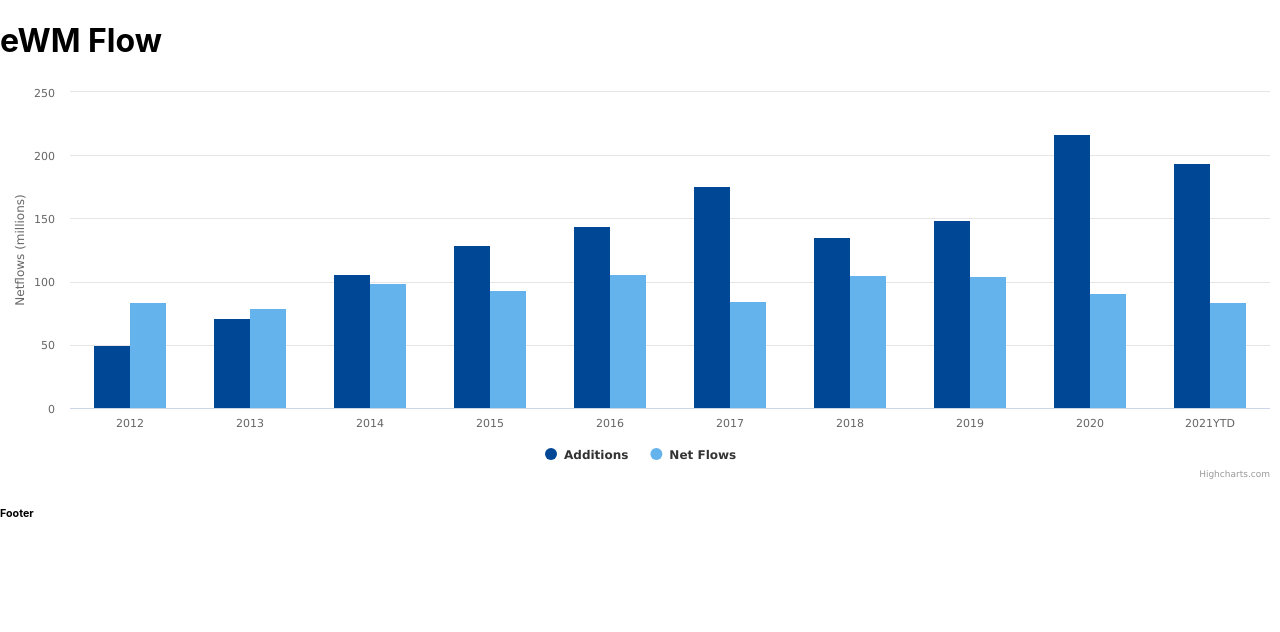
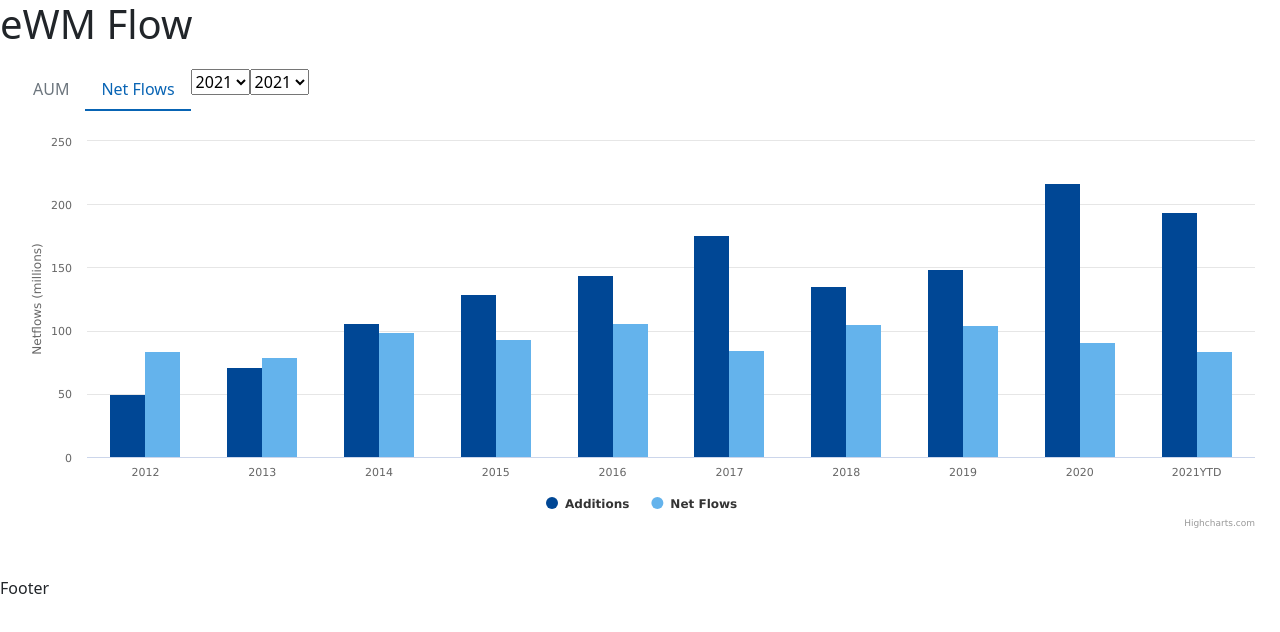
Before and after one commit to Manav15/poc-app, a React (Create React App) app: page / in a window 1280 px wide. Shown: the top 632 px of the page. Built offline with nearby package versions, Linux system fonts and the light colour scheme.

Commit message:
added nav

```diff
--- a/package.json
+++ b/package.json
@@ -6,9 +6,11 @@
     "@testing-library/jest-dom": "^5.14.1",
     "@testing-library/react": "^11.2.7",
     "@testing-library/user-event": "^12.8.3",
+    "bootstrap": "^5.1.1",
     "highcharts": "^9.2.2",
     "highcharts-react-official": "^3.1.0",
     "react": "^17.0.2",
+    "react-bootstrap": "^2.0.0-rc.1",
     "react-dom": "^17.0.2",
     "react-scripts": "4.0.3",
     "typescript": "^4.4.4",
--- a/src/App.js
+++ b/src/App.js
@@ -1,5 +1,6 @@
 import logo from './logo.svg';
 import './App.css';
+import 'bootstrap/dist/css/bootstrap.min.css';
 import { AppComponent } from './Components/app.component';
 
 function App() {
--- a/src/Components/Chart/chart.component.tsx
+++ b/src/Components/Chart/chart.component.tsx
@@ -1,163 +1,61 @@
 import React from 'react';
-import CanvasJSReact from './canvasjs.react';
-//var CanvasJSReact = require('./canvasjs.react');
-var CanvasJS = CanvasJSReact.CanvasJS;
-var CanvasJSChart = CanvasJSReact.CanvasJSChart;
+import CustomHighcharts from './highCharts.component';
+import { Nav } from 'react-bootstrap';
+import styles from './chart.module.css';
 
-// window.onload = function () {
+const year: any = (new Date()).getFullYear();
+var years: any = Array.from(new Array(20), (val, index) => index + year);
 
-//     var chart = new CanvasJS.Chart("chartContainer", {
-//         exportEnabled: true,
-//         animationEnabled: true,
-//         title:{
-//             text: "Car Parts Sold in Different States"
-//         },
-//         subtitles: [{
-//             text: "Click Legend to Hide or Unhide Data Series"
-//         }],
-//         axisX: {
-//             title: "States"
-//         },
-//         axisY: {
-//             title: "Oil Filter - Units",
-//             titleFontColor: "#4F81BC",
-//             lineColor: "#4F81BC",
-//             labelFontColor: "#4F81BC",
-//             tickColor: "#4F81BC",
-//             includeZero: true
-//         },
-//         axisY2: {
-//             title: "Clutch - Units",
-//             titleFontColor: "#C0504E",
-//             lineColor: "#C0504E",
-//             labelFontColor: "#C0504E",
-//             tickColor: "#C0504E",
-//             includeZero: true
-//         },
-//         toolTip: {
-//             shared: true
-//         },
-//         legend: {
-//             cursor: "pointer",
-//             itemclick: toggleDataSeries
-//         },
-//         data: [{
-//             type: "column",
-//             name: "Oil Filter",
-//             showInLegend: true,
-//             yValueFormatString: "#,##0.# Units",
-//             dataPoints: [
-//                 { label: "New Jersey",  y: 19034.5 },
-//                 { label: "Texas", y: 20015 },
-//                 { label: "Oregon", y: 25342 },
-//                 { label: "Montana",  y: 20088 },
-//                 { label: "Massachusetts",  y: 28234 }
-//             ]
-//         },
-//         {
-//             type: "column",
-//             name: "Clutch",
-//             axisYType: "secondary",
-//             showInLegend: true,
-//             yValueFormatString: "#,##0.# Units",
-//             dataPoints: [
-//                 { label: "New Jersey", y: 210.5 },
-//                 { label: "Texas", y: 135 },
-//                 { label: "Oregon", y: 425 },
-//                 { label: "Montana", y: 130 },
-//                 { label: "Massachusetts", y: 528 }
-//             ]
-//         }]
-//     });
-//     chart.render();
-
-//     function toggleDataSeries(e) {
-//         if (typeof (e.dataSeries.visible) === "undefined" || e.dataSeries.visible) {
-//             e.dataSeries.visible = false;
-//         } else {
-//             e.dataSeries.visible = true;
-//         }
-//         e.chart.render();
-//     }
-
-//     }
+const Chart = () => {
 
 
-class Chart extends React.Component {
-    render() {
-        const options = {
-            exportEnabled: false,
-            animationEnabled: true,
-            title: {
-                text: "Car Parts Sold in Different States"
-            },
-            subtitles: [{
-                text: "Click Legend to Hide or Unhide Data Series"
-            }],
-            axisX: {
-                title: "States"
-            },
-            axisY: {
-                title: "Oil Filter - Units",
-                titleFontColor: "#4F81BC",
-                lineColor: "#4F81BC",
-                labelFontColor: "#4F81BC",
-                tickColor: "#4F81BC",
-                includeZero: true
-            },
-            // axisY2: {
-            //     title: "Clutch - Units",
-            //     titleFontColor: "#C0504E",
-            //     lineColor: "#C0504E",
-            //     labelFontColor: "#C0504E",
-            //     tickColor: "#C0504E",
-            //     includeZero: true
-            // },
-            toolTip: {
-                shared: true
-            },
-            legend: {
-                cursor: "pointer",
-                // itemclick: toggleDataSeries
-            },
-            data: [{
-                type: "column",
-                name: "Oil Filter",
-                showInLegend: true,
-                yValueFormatString: "#,##0.# Units",
-                dataPoints: [
-                    { label: "New Jersey", y: 19034.5 },
-                    { label: "Texas", y: 20015 },
-                    { label: "Oregon", y: 25342 },
-                    { label: "Montana", y: 20088 },
-                    { label: "Massachusetts", y: 28234 }
-                ]
-            },
-            {
-                type: "column",
-                name: "Clutch",
-                axisYType: "secondary",
-                showInLegend: true,
-                yValueFormatString: "#,##0.# Units",
-                dataPoints: [
-                    { label: "New Jersey", y: 210.5 },
-                    { label: "Texas", y: 135 },
-                    { label: "Oregon", y: 425 },
-                    { label: "Montana", y: 130 },
-                    { label: "Massachusetts", y: 528 }
-                ]
-            }]
 
-        }
+    return (
+        <div>
+            <div className={styles.chartContainer} >
 
-        return (
-            <div>
-                <CanvasJSChart options={options}
-                /* onRef = {ref => this.chart = ref} */
-                />
+                <div style={{ display: 'flex' }}>
+                    <div style={{ marginBottom: '20px' }}>
+                        <Nav
+                            activeKey="/home"
+                            onSelect={(selectedKey) => alert(`selected ${selectedKey}`)}
+                        >
+                            <Nav.Item>
+                                <Nav.Link href="/home" disabled>AUM</Nav.Link>
+                            </Nav.Item>
+                            <Nav.Item >
+                                <Nav.Link style={{ borderBottom: 'solid 2px', color: '#0864b4' }} eventKey="link-1">Net Flows</Nav.Link>
+                            </Nav.Item>
+
+                        </Nav>
+                    </div>
+                    <div style={{ display: 'flex', justifyContent: 'space-between' }} >
+                        <div>
+
+                            <select>
+                                {
+                                    years.map((year: any, index: any) => {
+                                        return <option key={`year${index}`} value={year}>{year}</option>
+                                    })
+                                }
+                            </select>
+                        </div>
+                        <div>
+                            <select>
+                                {
+                                    years.map((year: any, index: any) => {
+                                        return <option key={`year${index}`} value={year}>{year}</option>
+                                    })
+                                }
+                            </select>
+                        </div>
+                    </div>
+                </div>
+                <CustomHighcharts />
             </div>
-        );
-    }
+        </div>
+    );
+
 }
 
 export default Chart;
--- /dev/null
+++ b/src/Components/Chart/chart.module.css
@@ -0,0 +1,7 @@
+.chartContainer {
+  padding: 13px 15px 28px 17px;
+  border-radius: 4px;
+  border: solid 0 rgba(255, 255, 255, 0);
+  background-color: rgba(255, 255, 255, 0);
+  margin-bottom: 20px;
+}
--- a/src/Components/Chart/highCharts.component.tsx
+++ b/src/Components/Chart/highCharts.component.tsx
@@ -46,13 +46,14 @@ const options = {
         border: 'solid 0 rgba(255, 255, 255, 0)',
         //   padding: '13px 15px 28px 17px',
         boxShadow: '0 3px 8px 0 rgba(25, 42, 70, 0.13)',
-        position: 'absolute',
-        top: '100%',
-        left: '50%',
         marginLeft: '-5px',
+        marginRight: '5px',
+        marginBottom: '5px',
+        marginTop: '5px',
         borderWidth: '5px',
         borderStyle: 'solid',
-        borderColor: '#f7f7f7 transparent transparent transparent'
+        borderColor: '#f7f7f7 transparent transparent transparent',
+        borderRadius: '3px'
     },
     plotOptions: {
         column: {
--- a/src/Components/Content/content.component.tsx
+++ b/src/Components/Content/content.component.tsx
@@ -1,11 +1,11 @@
 import React from 'react';
 import Chart from '../Chart/chart.component';
-import CustomHighcharts from '../Chart/highCharts.component';
+
 
 export const ContentComponent = () => {
     return (
         <div>
-            <CustomHighcharts />
+            <Chart />
         </div>
     )
 }
```
Also changed, not shown: 1 other file (tests, documents, lock files or other folders).
